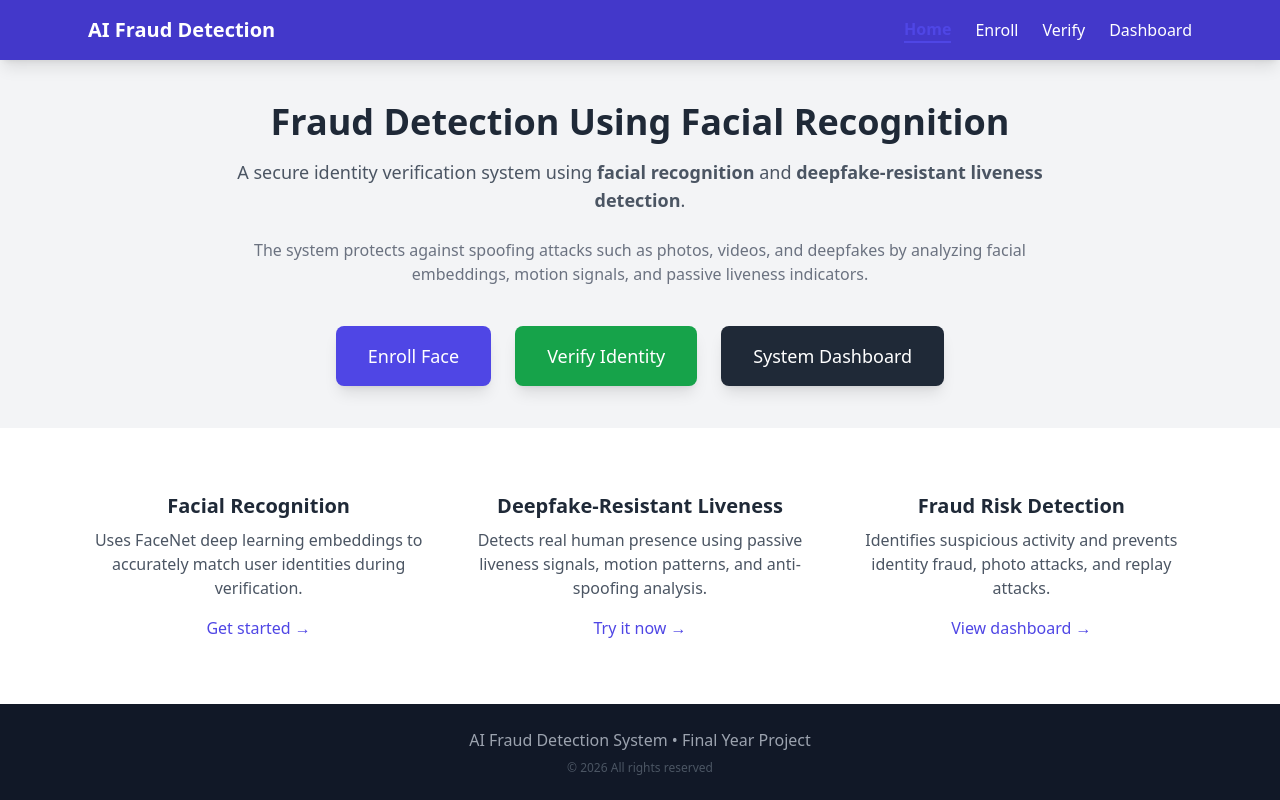
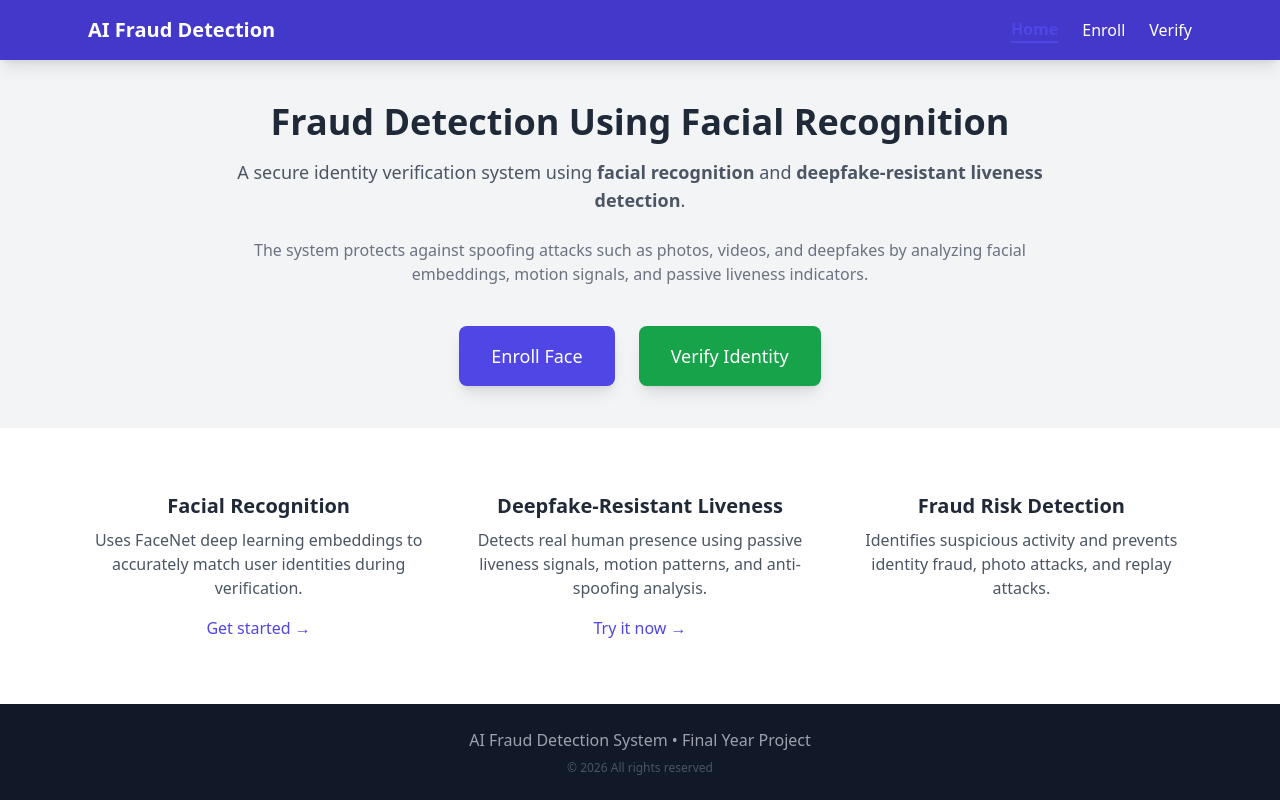
Before and after one commit to mustaphadaniel05-create/fraud-detection-system, a Flask app: page / in a window 1280 px wide. Run offline with Flask 3, Linux system fonts and the light colour scheme; some libraries are stand-ins or nearby versions.

Commit message:
Remove dashboard links from home page

```diff
--- a/app/templates/index.html
+++ b/app/templates/index.html
@@ -86,12 +86,12 @@
             <!-- Logo that links to home -->
             <a href="/" class="text-xl font-bold hover:text-indigo-200 transition">AI Fraud Detection</a>
 
-            <!-- Desktop Navigation -->
+            <!-- Desktop Navigation (Dashboard link removed) -->
             <nav class="hidden md:flex items-center space-x-6">
                 <a href="/" class="nav-link hover:underline" id="nav-home">Home</a>
                 <a href="/enroll" class="nav-link hover:underline" id="nav-enroll">Enroll</a>
                 <a href="/verify" class="nav-link hover:underline" id="nav-verify">Verify</a>
-                <a href="/dashboard" class="nav-link hover:underline" id="nav-dashboard">Dashboard</a>
+                <!-- Dashboard link removed -->
             </nav>
 
             <!-- Mobile Menu Button (Three lines) -->
@@ -100,7 +100,7 @@
             </button>
         </div>
 
-        <!-- Mobile Navigation Menu -->
+        <!-- Mobile Navigation Menu (Dashboard link removed) -->
         <div id="mobile-menu" class="md:hidden">
             <div class="flex flex-col space-y-3 py-3">
                 <a href="/" class="nav-link block px-3 py-2 rounded hover:bg-indigo-600 transition" id="mobile-nav-home">
@@ -112,9 +112,7 @@
                 <a href="/verify" class="nav-link block px-3 py-2 rounded hover:bg-indigo-600 transition" id="mobile-nav-verify">
                     <i class="fas fa-check-circle mr-2"></i>Verify
                 </a>
-                <a href="/dashboard" class="nav-link block px-3 py-2 rounded hover:bg-indigo-600 transition" id="mobile-nav-dashboard">
-                    <i class="fas fa-chart-line mr-2"></i>Dashboard
-                </a>
+                <!-- Dashboard link removed -->
             </div>
         </div>
     </div>
@@ -154,10 +152,7 @@ class="bg-green-600 hover:bg-green-700 text-white px-8 py-4 rounded-lg shadow-lg
 Verify Identity
 </a>
 
-<a href="/dashboard"
-class="bg-gray-800 hover:bg-gray-900 text-white px-8 py-4 rounded-lg shadow-lg text-lg">
-System Dashboard
-</a>
+<!-- System Dashboard button removed -->
 
 </div>
 
@@ -200,7 +195,7 @@ Identifies suspicious activity and prevents identity fraud,
 photo attacks, and replay attacks.
 </p>
 <div class="mt-4">
-<a href="/dashboard" class="text-indigo-600 dark:text-indigo-400 hover:underline">View dashboard →</a>
+<!-- View dashboard link removed -->
 </div>
 </div>
 
@@ -242,12 +237,12 @@ if (menuBtn) {
 function highlightActiveLink() {
     const currentPath = window.location.pathname;
 
-    // Desktop navigation
+    // Desktop navigation (Dashboard path removed)
     const navLinks = {
         '/': ['nav-home', 'mobile-nav-home'],
         '/enroll': ['nav-enroll', 'mobile-nav-enroll'],
-        '/verify': ['nav-verify', 'mobile-nav-verify'],
-        '/dashboard': ['nav-dashboard', 'mobile-nav-dashboard']
+        '/verify': ['nav-verify', 'mobile-nav-verify']
+        // Dashboard entry removed
     };
 
     // Remove active class from all links first
```
